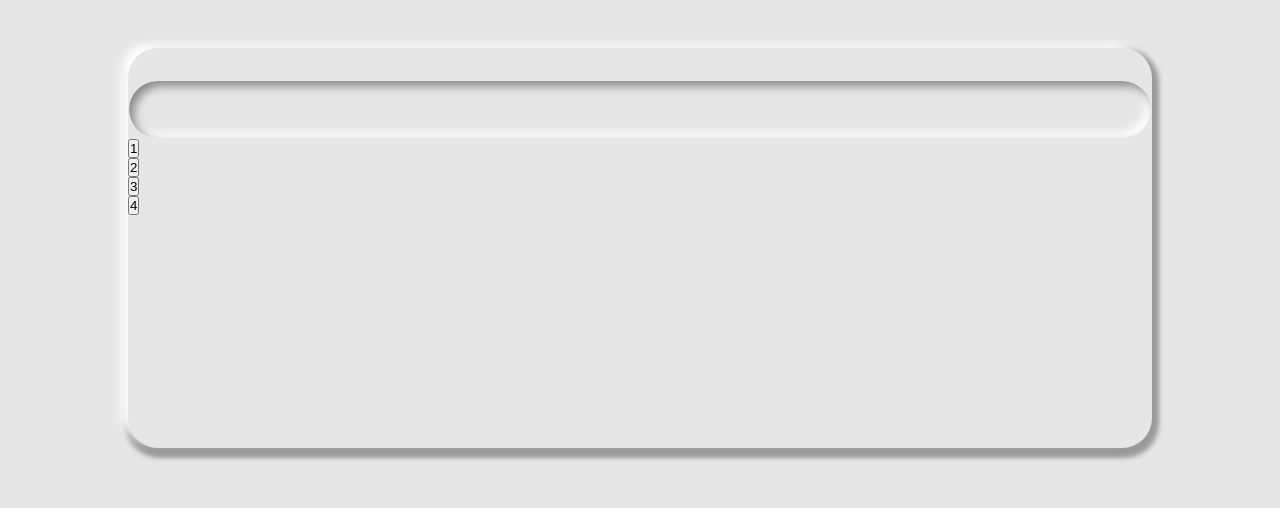
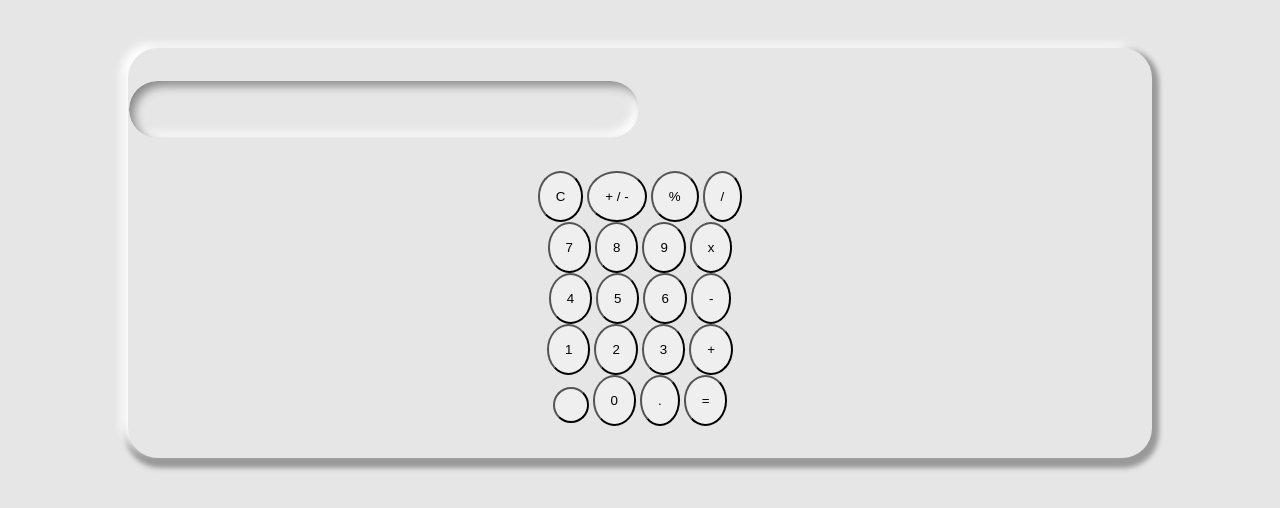
Before and after one commit to eliaspaiva/Calculator, a plain HTML site: page index.html in a window 1280 px wide. Drawn offline with Linux system fonts and the light colour scheme.

Commit message:
starting to add numbers for the calculator, made some progress

```diff
--- a/css/style.css
+++ b/css/style.css
@@ -20,7 +20,6 @@ body {
   width: 80%;
   margin-top: 3rem;
   justify-content: center;
-  height: 50vh;
   border-radius: 30px;
 }
 
@@ -31,10 +30,18 @@ body {
   inset -5px -5px 10px white;
   padding: 1.3rem 0.8rem;
   border-radius: 2rem;
-  width: 100%;
-  margin-top: 2rem;
+  width: 50%;
+  margin: 2rem auto 0 auto;
 }
 
-.calc-buttons ul {
-  di
+.calc-buttons-wrapper {
+  display: flex;
+  flex-direction: column;
+  align-items: center;
+  margin: 2rem 0;
 }
+
+.calc-buttons-wrapper .calc-buttons button {
+  padding: 1rem;
+  border-radius: 50%;
+}
--- a/index.html
+++ b/index.html
@@ -16,12 +16,38 @@
 
       <div class="calc-buttons-wrapper">
         <div class="calc-buttons">
-          <ul>
-            <li><button>1</button></li>
-            <li><button>2</button></li>
-            <li><button>3</button></li>
-            <li><button>4</button></li>
-          </ul>
+            <button>C</button>
+            <button>+ / -</button>
+            <button>%</button>
+            <button>/</button>
+        </div>
+
+         <div class="calc-buttons">
+            <button>7</button>
+            <button>8</button>
+            <button>9</button>
+            <button>x</button>
+        </div>
+
+         <div class="calc-buttons">
+            <button>4</button>
+            <button>5</button>
+            <button>6</button>
+            <button>-</button>
+        </div>
+
+         <div class="calc-buttons">
+            <button>1</button>
+            <button>2</button>
+            <button>3</button>
+            <button>+</button>
+        </div>
+
+         <div class="calc-buttons">
+            <button></button>
+            <button>0</button>
+            <button>.</button>
+            <button>=</button>
         </div>
       </div>
 
```
